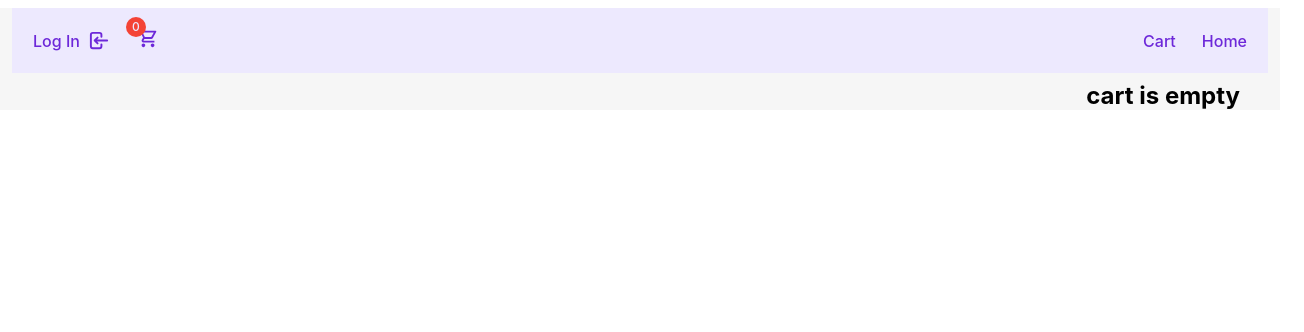
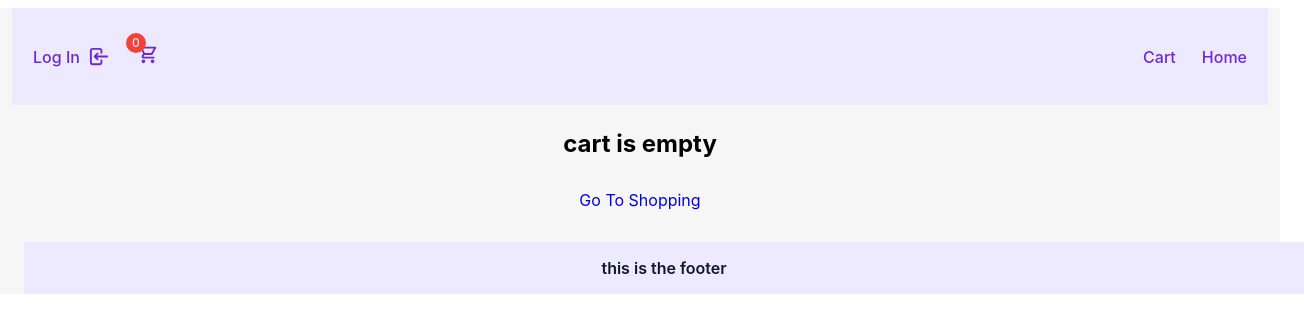
Before and after one commit to alireza921/shopping-cart, a React (Create React App) app: page /cart in a window 1280 px wide. Shown: the top 332 px of the page, 1304 px wide, since content can reach past the window. Built offline with nearby package versions, Linux system fonts and the light colour scheme.

Commit message:
updated code-add footer-react toastify

```diff
--- a/package.json
+++ b/package.json
@@ -13,7 +13,7 @@
     "react-icons": "^4.4.0",
     "react-router-dom": "^6.3.0",
     "react-scripts": "5.0.1",
-    "react-toastify": "^9.0.5",
+    "react-toastify": "^9.0.7",
     "web-vitals": "^2.1.4",
     "yup": "^0.32.11"
   },
--- a/src/common/cartSummery/cartSummery.js
+++ b/src/common/cartSummery/cartSummery.js
@@ -6,7 +6,6 @@ import styles from "./cartsummery.module.css";
 const CartSummery = () => {
   const { cart, total } = useCart();
   const auth = useAuth() ;
-console.log(auth);
   const originalTotalPrice = cart.length
     ? cart.reduce((acc, curr) => acc + curr.quantity * curr.price, 0)
     : 0;
--- a/src/common/productList/productList.js
+++ b/src/common/productList/productList.js
@@ -7,6 +7,7 @@ import styles from "./productlist.module.css";
 import { checkInCart } from "../../utils/check-in-cart";
 import { useNavigate } from "react-router-dom";
 import { toast } from "react-toastify";
+import 'react-toastify/dist/ReactToastify.css';
 
 const ProductList = () => {
   const dispatch = useCartAction();
@@ -16,14 +17,13 @@ const ProductList = () => {
    const addToCartHandler = (product) => {
     if (!checkInCart(product, cart)) {
       dispatch({ type: "ADD_TO_CART", payload: product });
-      // toast.success("added to cart")
+      toast.success(`${product.name} add to your Cart`);
     } else {
       navigate("/cart");
     }
   };
   return (
     <>
-      <h2>Product List</h2>
       <section className={styles.productList}>
         <div className={styles.productListHolder}>
           {products.map((product) => (
--- /dev/null
+++ b/src/components/footer/footer.js
@@ -0,0 +1,10 @@
+import styles from './footer.module.css'
+const Footer = () => {
+    return (
+        <footer className={styles.footerHolder}>
+            this is the footer
+        </footer>
+     );
+}
+
+export default Footer;
--- /dev/null
+++ b/src/components/footer/footer.module.css
@@ -0,0 +1,12 @@
+.footerHolder {
+    width: 100%;
+    margin: 1rem 1.5rem;
+    padding: 1rem 1.5rem ;
+    display: flex;
+    justify-content: center;
+    align-items: center;
+    background-color: #ede9fe ;
+    color: #111827;
+    font-weight: 600;
+    font-size: 1rem ;
+}
--- a/src/components/login Form/loginForm.js
+++ b/src/components/login Form/loginForm.js
@@ -7,6 +7,8 @@ import { loginRequest } from "../../services/loginrequest";
 import { useState } from "react";
 import { useAuthAction } from "../../context/auth/authProvider";
 import { useQuery } from "../../hooks/useQuery";
+import { toast } from "react-toastify";
+import "react-toastify/dist/ReactToastify.css";
 
 const inputValue = [
   { label: "Email", type: "email", name: "email" },
@@ -29,7 +31,6 @@ const LoginForm = () => {
   const [error, setError] = useState(false);
   const setAuth = useAuthAction();
   const navigate = useNavigate();
-
   const query = useQuery();
   const redirect = query.get("redirect") || "/";
 
@@ -40,11 +41,12 @@ const LoginForm = () => {
         localStorage.setItem("authState", JSON.stringify(res.data));
         setError(false);
         navigate(redirect);
+        toast.success("succesfully loged in");
       })
       .catch((error) => {
         if (error.response && error.response.data.message) {
           setError(error.response.data.message);
-          console.log(error);
+          toast.error(`${error.response.data.message}`);
         }
       });
     resetForm({ values: "" });
@@ -69,7 +71,6 @@ const LoginForm = () => {
         </button>
       </div>
       <div className={styles.error}>{error && <p> {error} </p>}</div>
-
       <footer className={styles.signupFooter}>
         <Link to={`/signup?redirect=${redirect}`}>don't have an account ?</Link>
       </footer>
--- a/src/components/signUp Form/signupForm.js
+++ b/src/components/signUp Form/signupForm.js
@@ -7,6 +7,8 @@ import { useAuthAction } from "../../context/auth/authProvider";
 import { useQuery } from "../../hooks/useQuery";
 import { signupRequest } from "../../services/signupRequest";
 import styles from "./signupForm.module.css";
+import { toast } from "react-toastify";
+import "react-toastify/dist/ReactToastify.css";
 
 const inputValue = [
   { label: "Name", type: "text", name: "name" },
@@ -71,16 +73,18 @@ const SignUpForm = () => {
       password,
       phoneNumber,
     };
+
     signupRequest(userData)
       .then((res) => {
         setAuth(res.data);
         localStorage.setItem("authState", JSON.stringify(res.data));
         setError(false);
         navigate(redirect);
+        toast.success("succesfully loged in");
       })
       .catch((err) => {
         setError(err.response.data.message);
-        console.log(err);
+        toast.error(`${error.response.data.message}`);
       });
     resetForm({ values: "" });
   };
--- a/src/layout/layout.js
+++ b/src/layout/layout.js
@@ -1,3 +1,4 @@
+import Footer from "../components/footer/footer";
 import Navigation from "../components/navigation/navigation";
 
 const Layout = ({children}) => {
@@ -5,6 +6,7 @@ const Layout = ({children}) => {
         <div>
             <Navigation />
             {children}
+            <Footer />
         </div>
       );
 }
--- a/src/pages/cart/cart.module.css
+++ b/src/pages/cart/cart.module.css
@@ -1,4 +1,16 @@
+ /* empty cart  */
+.cartEmpty{
+    display: flex;
+    flex-direction: column;
+    justify-content: center;
+    align-items: center;
+}
 
+.cartEmpty > h2 , a  {
+    margin: 1rem 0;
+}
+
+/* add product in cart  */
 .cartHolder {
     display: flex;
     flex-direction: row-reverse;
@@ -9,10 +21,6 @@
 }
 
 
-/* .cartSummery {
-    background-color: green;
-} */
-
 @media screen and (max-width: 768px) {
     .cartHolder {
         flex-direction: column;
--- a/src/pages/cart/cartpage.js
+++ b/src/pages/cart/cartpage.js
@@ -1,3 +1,4 @@
+import { Link } from "react-router-dom";
 import CartDetail from "../../common/cartDetail/CartDetail";
 import CartSummery from "../../common/cartSummery/cartSummery";
 import { useCart } from "../../context/cartprovider/cartprovider";
@@ -6,18 +7,19 @@ import styles from "./cart.module.css";
 const CartPage = () => {
   const { cart } = useCart();
   return (
-    <main className={styles.cartHolder}>
       <>
         {!cart.length ? (
-          <h2> cart is empty </h2>
+          <div className={styles.cartEmpty}>
+            <h2> cart is empty </h2>
+            <Link to='/'> Go To Shopping </Link>
+          </div>
         ) : (
-          <>
+          <main className={styles.cartHolder}>
             <CartDetail />
             <CartSummery />
-          </>
+          </main>
         )}
       </>
-    </main>
   );
 };
 
--- a/src/pages/home/homepage.js
+++ b/src/pages/home/homepage.js
@@ -3,7 +3,6 @@ import ProductList from "../../common/productList/productList";
 const HomePage = () => {
     return (
         <div>
-            Home PAge
             <ProductList/>
         </div>
      );
```
Also changed, not shown: 1 other file (tests, documents, lock files or other folders).
